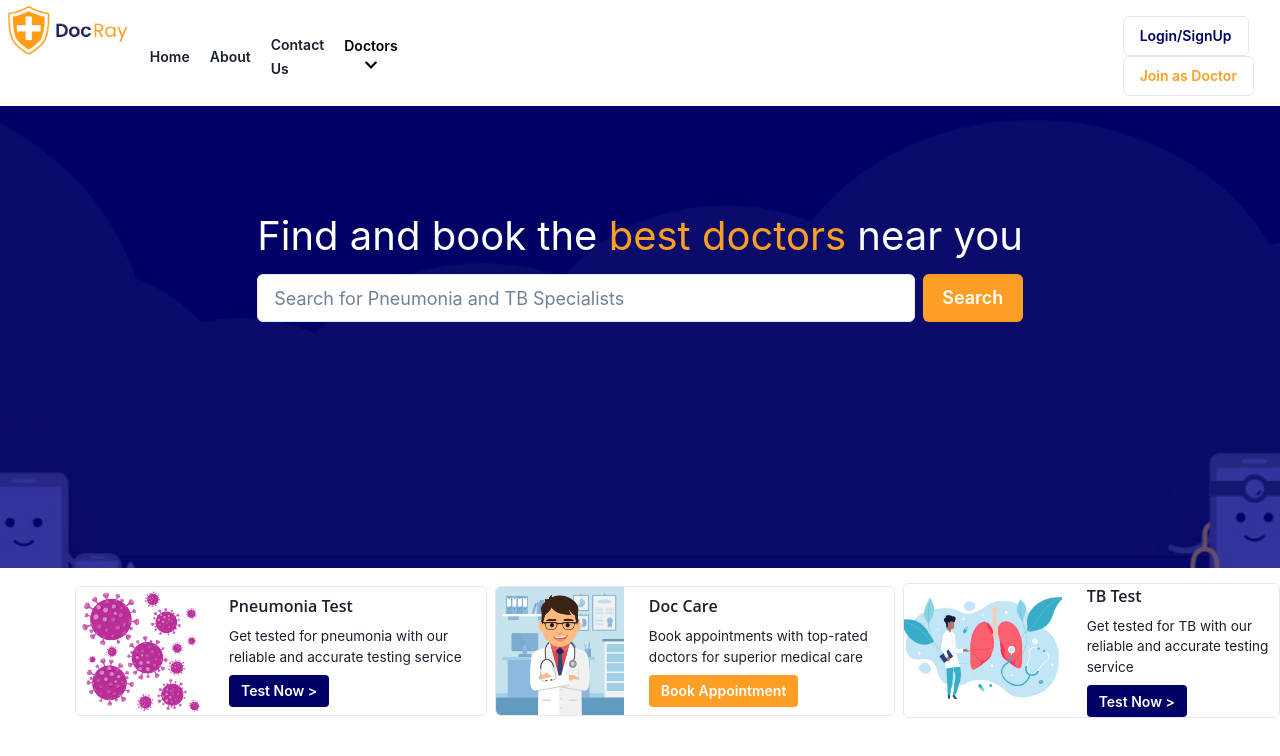
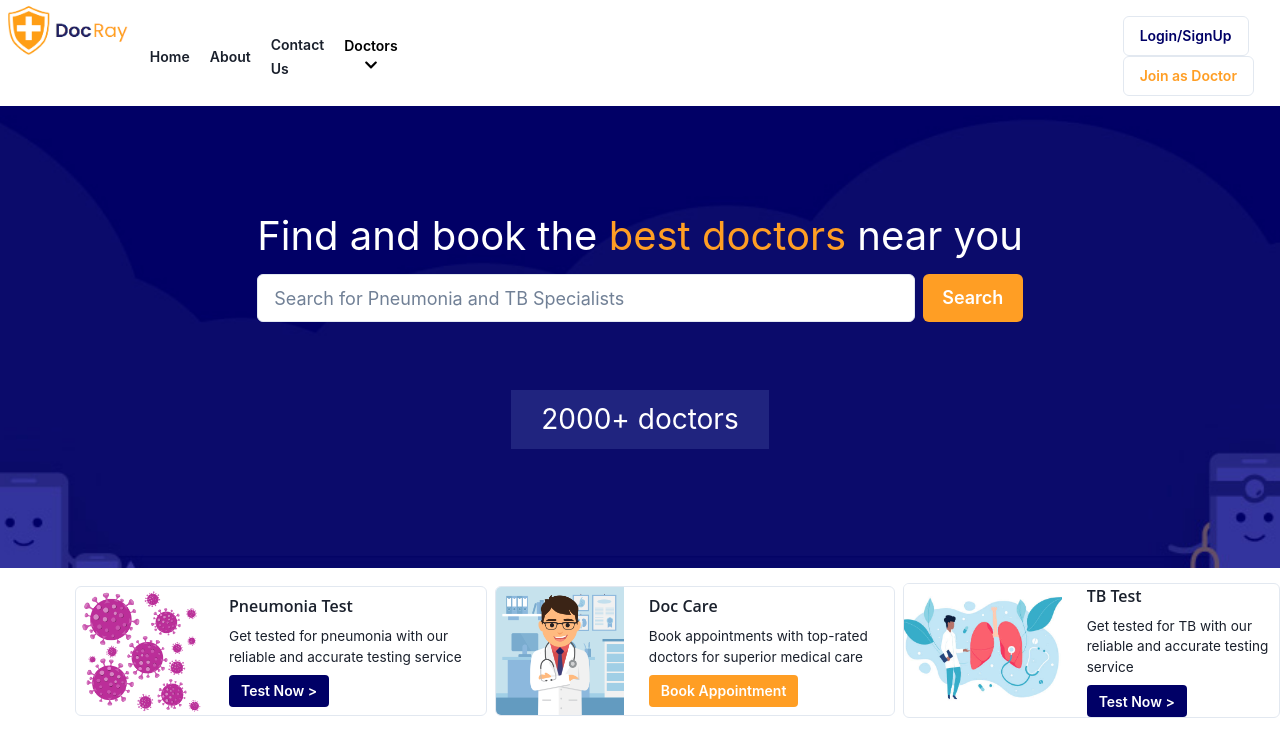
Before and after one commit to UsamaGhazan/DOCRAY, a React (Create React App) app in the folder frontend/: page / in a window 1280 px wide. Shown: the top 756 px of the page. Built offline with nearby package versions, Linux system fonts and the light colour scheme.

Commit message:
Added text animation at HomeScreen

```diff
--- a/frontend/src/Screens/HomeScreen.js
+++ b/frontend/src/Screens/HomeScreen.js
@@ -13,10 +13,31 @@ import {
   CardBody,
   Stack,
   Card,
+  Center,
 } from '@chakra-ui/react';
 import SliderTextAnimation from '../Components/SliderAnimation';
 import SearchDoctor from '../Components/SearchDoctor';
 const HomeScreen = () => {
+  const [text, setText] = useState('');
+
+  const texts = [
+    '2000+ doctors',
+    '3000+ patient reviews',
+    '10000+ users served',
+  ];
+  let currentIndex = 0;
+
+  useEffect(() => {
+    const interval = setInterval(() => {
+      setText(texts[currentIndex]);
+      currentIndex = (currentIndex + 1) % texts.length;
+    }, 3000);
+
+    return () => {
+      clearInterval(interval);
+    };
+  }, []);
+
   return (
     <section className="homeScreen">
       <section className="landingScreen">
@@ -27,8 +48,24 @@ const HomeScreen = () => {
               <span style={{ color: '#ff9e24' }}> best doctors </span>near you
             </Text>
             <SearchDoctor />
-            <SliderTextAnimation />
           </VStack>
+          <span
+            style={{
+              height: '59px',
+              display: 'inline-block',
+              color: 'white',
+              marginTop: '60px',
+              fontSize: '28px',
+              fontWeight: 400,
+              lineHeight: 1.2,
+              textAlign: Center,
+              backgroundColor: '#20247f',
+              padding: '13px 30px',
+              transition: 'all 0s ease 0s',
+            }}
+          >
+            {text}
+          </span>
         </VStack>
       </section>
       <section className="homeCards">
```
